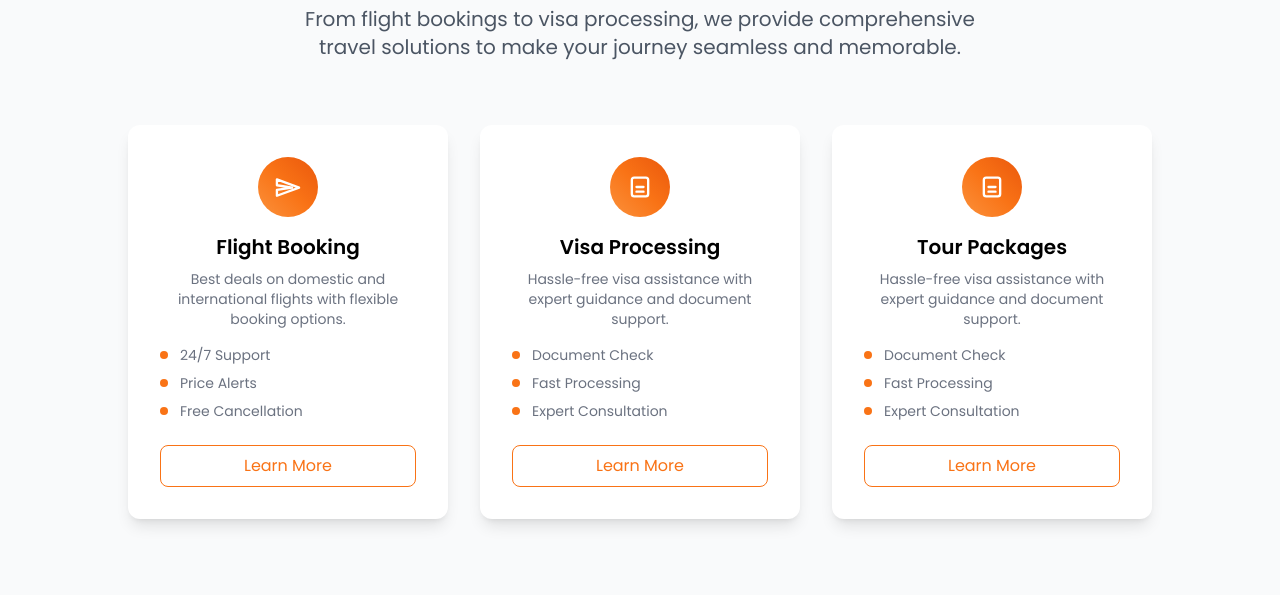
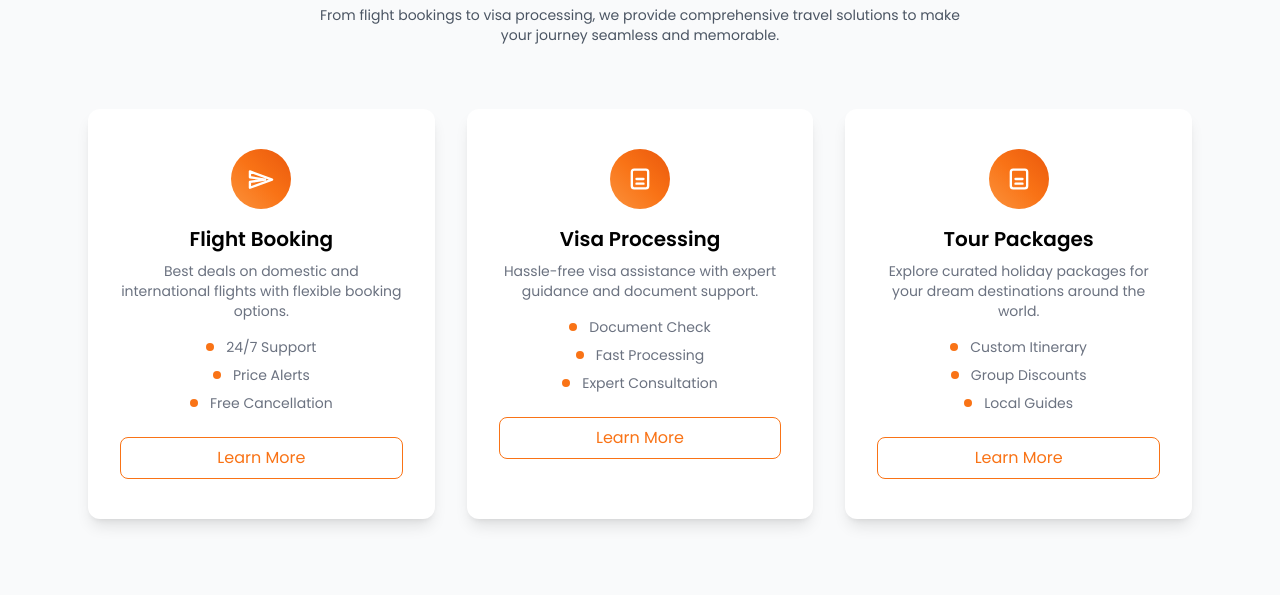
Before and after one commit to abdurDaily/triphere, a plain HTML site: page index.html in a window 1280 px wide. Shown: the part 205-800 px from the top of the page. Drawn offline with nearby package versions, Linux system fonts and the light colour scheme.

Commit message:
service card update

```diff
--- a/index.html
+++ b/index.html
@@ -202,35 +202,33 @@
 
       <!-- SERVICE  -->
       <section class="py-12 md:py-20 bg-gray-50">
-        <div class="max-w-6xl mx-auto px-4">
+        <div class="max-w-6xl mx-auto px-4 sm:px-6">
           <div class="text-center mb-16">
             <h2 class="text-4xl md:text-5xl font-bold text-gray-800 mb-4">
               Our Travel Services
             </h2>
-            <p class="text-xl text-gray-600 max-w-2xl mx-auto">
+            <p class="text-sm text-gray-600 max-w-2xl mx-auto">
               From flight bookings to visa processing, we provide comprehensive
               travel solutions to make your journey seamless and memorable.
             </p>
           </div>
 
           <div
-            class="grid grid-cols-1 md:grid-cols-2 lg:grid-cols-3 gap-8 max-w-5xl mx-auto"
+            class="grid grid-cols-1 md:grid-cols-2 lg:grid-cols-3 gap-8 max-w-6xl mx-auto"
           >
-            <!-- CARD START -->
+            <!-- CARD -->
             <div
-              class="group bg-white rounded-xl shadow-lg p-6 md:p-8 max-w-xs mx-auto hover:shadow-2xl hover:-translate-y-1 transition-all duration-300 text-center"
+              class="group bg-white rounded-xl shadow-lg px-6 py-8 sm:px-8 sm:py-10 max-w-sm mx-auto hover:shadow-2xl hover:-translate-y-1 transition-all duration-300 text-center"
             >
               <div
                 class="mx-auto mb-4 p-4 rounded-full bg-gradient-to-tr from-orange-400 via-orange-500 to-orange-600 w-fit"
               >
-                <!-- Icon -->
                 <svg
                   class="w-7 h-7 text-white"
                   fill="none"
                   stroke="currentColor"
                   stroke-width="2"
                   viewBox="0 0 24 24"
-                  xmlns="http://www.w3.org/2000/svg"
                 >
                   <path
                     stroke-linecap="round"
@@ -248,18 +246,16 @@
                 Best deals on domestic and international flights with flexible
                 booking options.
               </p>
-              <ul
-                class="mt-4 space-y-2 text-gray-500 text-sm text-left sm:text-center"
-              >
-                <li class="flex items-center justify-center sm:justify-start">
+              <ul class="mt-4 space-y-2 text-gray-500 text-sm text-center">
+                <li class="flex items-center justify-center">
                   <span class="w-2 h-2 bg-orange-500 rounded-full mr-3"></span>
                   24/7 Support
                 </li>
-                <li class="flex items-center justify-center sm:justify-start">
+                <li class="flex items-center justify-center">
                   <span class="w-2 h-2 bg-orange-500 rounded-full mr-3"></span>
                   Price Alerts
                 </li>
-                <li class="flex items-center justify-center sm:justify-start">
+                <li class="flex items-center justify-center">
                   <span class="w-2 h-2 bg-orange-500 rounded-full mr-3"></span>
                   Free Cancellation
                 </li>
@@ -270,11 +266,10 @@
                 Learn More
               </button>
             </div>
-            <!-- CARD END -->
 
-            <!-- CARD START -->
+            <!-- CARD -->
             <div
-              class="group bg-white rounded-xl shadow-lg p-6 md:p-8 max-w-xs mx-auto hover:shadow-2xl hover:-translate-y-1 transition-all duration-300 text-center"
+              class="group bg-white rounded-xl shadow-lg px-6 py-8 sm:px-8 sm:py-10 max-w-sm mx-auto hover:shadow-2xl hover:-translate-y-1 transition-all duration-300 text-center"
             >
               <div
                 class="mx-auto mb-4 p-4 rounded-full bg-gradient-to-tr from-orange-400 via-orange-500 to-orange-600 w-fit"
@@ -285,7 +280,6 @@
                   stroke="currentColor"
                   stroke-width="2"
                   viewBox="0 0 24 24"
-                  xmlns="http://www.w3.org/2000/svg"
                 >
                   <path
                     stroke-linecap="round"
@@ -303,18 +297,16 @@
                 Hassle-free visa assistance with expert guidance and document
                 support.
               </p>
-              <ul
-                class="mt-4 space-y-2 text-gray-500 text-sm text-left sm:text-center"
-              >
-                <li class="flex items-center justify-center sm:justify-start">
+              <ul class="mt-4 space-y-2 text-gray-500 text-sm text-center">
+                <li class="flex items-center justify-center">
                   <span class="w-2 h-2 bg-orange-500 rounded-full mr-3"></span>
                   Document Check
                 </li>
-                <li class="flex items-center justify-center sm:justify-start">
+                <li class="flex items-center justify-center">
                   <span class="w-2 h-2 bg-orange-500 rounded-full mr-3"></span>
                   Fast Processing
                 </li>
-                <li class="flex items-center justify-center sm:justify-start">
+                <li class="flex items-center justify-center">
                   <span class="w-2 h-2 bg-orange-500 rounded-full mr-3"></span>
                   Expert Consultation
                 </li>
@@ -325,11 +317,10 @@
                 Learn More
               </button>
             </div>
-            <!-- CARD END -->
 
-            <!-- CARD START -->
+            <!-- CARD -->
             <div
-              class="group bg-white rounded-xl shadow-lg p-6 md:p-8 max-w-xs mx-auto hover:shadow-2xl hover:-translate-y-1 transition-all duration-300 text-center"
+              class="group bg-white rounded-xl shadow-lg px-6 py-8 sm:px-8 sm:py-10 max-w-sm mx-auto hover:shadow-2xl hover:-translate-y-1 transition-all duration-300 text-center"
             >
               <div
                 class="mx-auto mb-4 p-4 rounded-full bg-gradient-to-tr from-orange-400 via-orange-500 to-orange-600 w-fit"
@@ -340,7 +331,6 @@
                   stroke="currentColor"
                   stroke-width="2"
                   viewBox="0 0 24 24"
-                  xmlns="http://www.w3.org/2000/svg"
                 >
                   <path
                     stroke-linecap="round"
@@ -355,23 +345,21 @@
                 Tour Packages
               </h3>
               <p class="text-gray-500 mt-2 text-sm">
-                Hassle-free visa assistance with expert guidance and document
-                support.
+                Explore curated holiday packages for your dream destinations
+                around the world.
               </p>
-              <ul
-                class="mt-4 space-y-2 text-gray-500 text-sm text-left sm:text-center"
-              >
-                <li class="flex items-center justify-center sm:justify-start">
+              <ul class="mt-4 space-y-2 text-gray-500 text-sm text-center">
+                <li class="flex items-center justify-center">
                   <span class="w-2 h-2 bg-orange-500 rounded-full mr-3"></span>
-                  Document Check
+                  Custom Itinerary
                 </li>
-                <li class="flex items-center justify-center sm:justify-start">
+                <li class="flex items-center justify-center">
                   <span class="w-2 h-2 bg-orange-500 rounded-full mr-3"></span>
-                  Fast Processing
+                  Group Discounts
                 </li>
-                <li class="flex items-center justify-center sm:justify-start">
+                <li class="flex items-center justify-center">
                   <span class="w-2 h-2 bg-orange-500 rounded-full mr-3"></span>
-                  Expert Consultation
+                  Local Guides
                 </li>
               </ul>
               <button
@@ -380,7 +368,6 @@
                 Learn More
               </button>
             </div>
-            <!-- CARD END -->
           </div>
         </div>
       </section>
```
